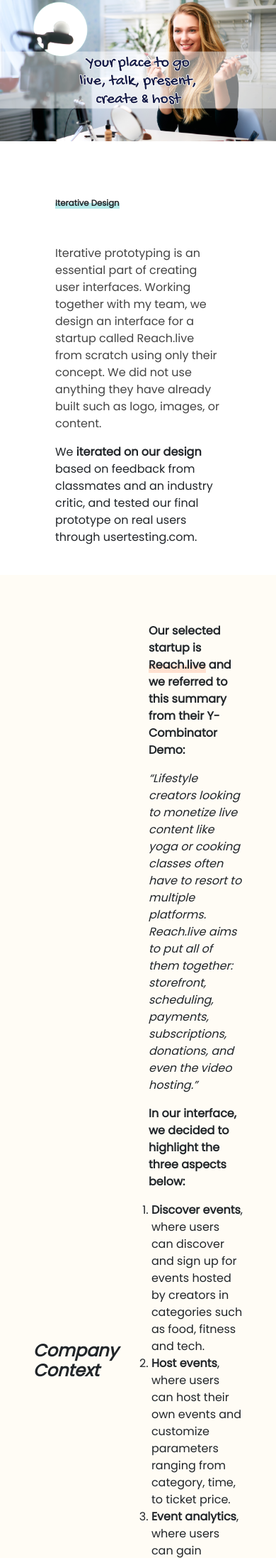
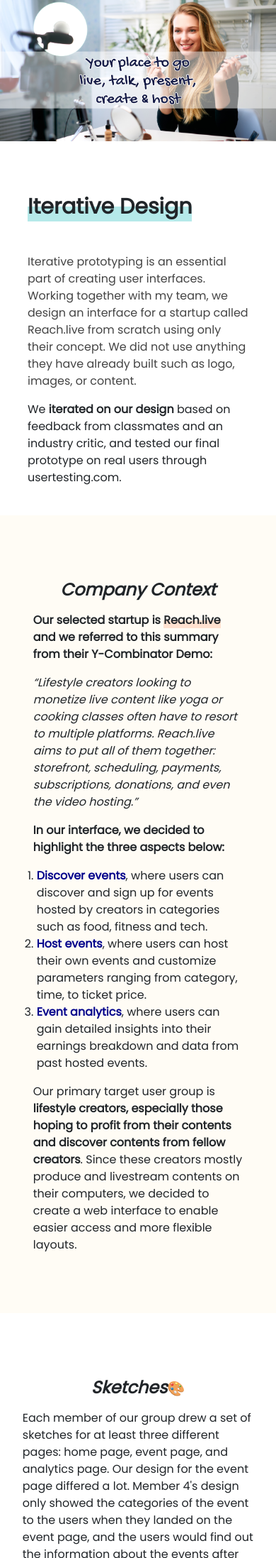
Before and after one commit to yli153/iterative-design, a PHP site: page / in a window 390 px wide. Shown: the part 49-2244 px from the top of the page at 71% size. Run offline with PHP 8.4, Linux system fonts and the light colour scheme; some libraries are stand-ins or nearby versions.

Commit message:
responsiveness done

```diff
--- a/home.html
+++ b/home.html
@@ -58,18 +58,18 @@
 
 	  <div class="container-fluid sub-section fill-2">
         <div class="row justify-content-center section-content">
-          <div class="col col-6">
-			<h4 class="mt-4 mb-3"><b><i>Company Context</i></b></h4>
+          <div class="col col-12 col-lg-6">
+			<h4 class="mt-4 mb-3 text-center"><b><i>Company Context</i></b></h4>
           </div>
-          <div class="col col-6">
+          <div class="col col-12 col-lg-6">
             <p><b>Our selected startup is <span class="half-highlight-1">Reach.live</span> and we referred to this summary from their Y-Combinator Demo:</b></p>
             <p><i>“Lifestyle creators looking to monetize live content like yoga or cooking classes often have to resort to multiple platforms. Reach.live aims to put
 				all of them together: storefront, scheduling, payments, subscriptions, donations, and even the video hosting.”</i></p>
 			<p><b>In our interface, we decided to highlight the three aspects below: </b></p>
-			<ol type="1" style="margin-left: 1vw;">
-				<li><b>Discover events</b>, where users can discover and sign up for events hosted by creators in categories such as food, fitness and tech.</li>
-				<li><b>Host events</b>, where users can host their own events and customize parameters ranging from category, time, to ticket price. </li>
-				<li><b>Event analytics</b>, where users can gain detailed insights into their earnings breakdown and data from past hosted events.
+			<ol type="1" style="margin-left: 1.25vw;">
+				<li><span style="color: darkblue"><b>Discover events</b></span>, where users can discover and sign up for events hosted by creators in categories such as food, fitness and tech.</li>
+				<li><span style="color: darkblue"><b>Host events</b></span>, where users can host their own events and customize parameters ranging from category, time, to ticket price. </li>
+				<li><span style="color: darkblue"><b>Event analytics</b></span>, where users can gain detailed insights into their earnings breakdown and data from past hosted events.
 				</li>
 				</ol>
 			<p>Our primary target user group is <b>lifestyle creators, especially those hoping to profit from their contents and discover contents from fellow creators</b>.
@@ -80,7 +80,7 @@
 
 	<div class="container-fluid sub-section">
 		<div class="row justify-content-center section-content">
-		<h4 class="mt-4 mb-3"><b><i>Sketches</i></b></h4>
+		<h4 class="mt-4 mb-3 text-center"><b><i>Sketches</i></b><span class="emojis">&#127912;</span></h4>
 		</div>
 
 		<div class="row justify-content-center">
@@ -158,7 +158,7 @@
 
 	<div class="container-fluid sub-section">
 		<div class="row justify-content-center section-content">
-			<h4 class="mt-4 mb-3"><b><i>High-Fidelity Prototype: Iteration 1</i></b></h4>
+			<h4 class="mt-4 mb-3 text-center"><b><i>High-Fidelity Prototype: Iteration 1</i></b></h4>
 		</div>
 
 		<div class="row section-content">
@@ -180,7 +180,7 @@
 		</div>
 
 		<div class="row section-content">
-			<ol style="margin-left: 1vw;" type="1">
+			<ol style="margin-left: 3vw;" type="1">
 				<li><b>Home Page Before User Login:</b> introduces what Reach.live is and uses images to illustrate how users can use the platform to attend events, host events, and interact with attendees.</li>
 				<li><b>Explore Events Page Before User Login:</b> enables users to quickly look at events hosted on Reach.live. The events are divided based on different categories. Events that are
 					approaching will be prioritized and appear first. This is an important page to incentivize users to sign up given it’s a startup trying to attract first time users.</li>
@@ -197,7 +197,7 @@
 
 	<div class="container-fluid fill-2 sub-section">
 		<div class="row justify-content-center section-content">
-			<h4 class="mt-4 mb-3"><b><i>High-Fidelity Prototype: Iteration 2</i></b></h4>
+			<h4 class="mt-4 mb-3 text-center"><b><i>High-Fidelity Prototype: Iteration 2</i></b></h4>
 		</div>
 
 		<div class="row section-content">
@@ -215,10 +215,10 @@
 		<div class="row section-content justify-content-center"><img class="hifi" src="images/home_iterations.png" alt="events home page iteration"></div>
 
 		<div class="row section-content">
-			<h5 class="half-highlight-1"><b>2) Filter Events Dropdown Menu</b></h5>
+			<h5><b>2) Filter Events Dropdown Menu</b></h5>
 			<p>Another feedback was that the events page would benefit from filtering options regarding the type and time of events. Therefore, we designed 3 filter options (i.e., by type, date and
 				start time) in the home page to help users quickly identify events that work for them.</p>
-				<ul style="margin-left: 1vw;">
+				<ul style="margin-left: 3vw;">
 					<li><b>Date:</b> One of the most helpful critiques we received is that people prioritize dates in deciding what events to sign up for. Therefore, we added a filter and a dropdown menu
 							for users to select the dates that they are looking to register an event for. The options range from both longer timeframes like “this month” to dates that are approaching
 							like “today” and “tomorrow”. </li>
@@ -230,10 +230,10 @@
 		<div class="row section-content justify-content-center"><img class="hifi" src="images/events_iterations.png" alt="events dropdown filter iteration"></div>
 
 		<div class="row section-content">
-			<h5 class="half-highlight-1"><b>3) Monetization Insights</b></h5>
+			<h5><b>3) Monetization Insights</b></h5>
 			<p>People also felt a need to gain more qualitative insights about events they have hosted, in addition to the charts and pie graphs. Therefore, in the analytics page, we added an “Insight”
 				section with the following 4 quick insights that can help the creator to quickly reflect and make better content decisions. </p>
-				<ul style="margin-left: 1vw;">
+				<ul style="margin-left: 3vw;">
 					<li>Most Profitable Earning Component</li>
 					<li>Most Profitable Content Type</li>
 					<li>Major Follower Age Group </li>
@@ -262,7 +262,7 @@
 
 	<div class="container-fluid sub-section">
 		<div class="row justify-content-center section-content">
-			<h4 class="mt-4 mb-3 half-highlight-4"><b><i>Final Interactive Prototype</i></b></h4>
+			<h4 class="mt-4 mb-3 text-center"><b><i><span class="half-highlight-4">Final Interactive Prototype</span></i></b><span class="emojis">&#11088;</span></h4>
 		</div>
 		<div class="row justify-content-center section-content">
 			<iframe style="border: 1px solid rgba(0, 0, 0, 0.1);" width="100%" height="800"
@@ -272,7 +272,7 @@
 
 	<div class="container-fluid fill-2 sub-section">
 		<div class="row justify-content-center section-content">
-			<h4 class="mt-4 mb-3"><b><i>User Testing: Results and Analysis</i></b></h4>
+			<h4 class="mt-4 mb-3 text-center"><b><i>User Testing: Results and Analysis</i></b></h4>
 		</div>
 
 		<div class="row section-content">
@@ -308,11 +308,11 @@
 		</div>
 
 		<div class="row testing-content mt-2">
-			<div class="col col-6">
+			<div class="col col-12 col-lg-6 mb-3">
 				<img class="user-testing" src="images/user_comment.png" alt="user testing analysis">
 			</div>
 
-			<div class="col col-6">
+			<div class="col col-12 col-lg-6 mb-3">
 				<img class="user-testing" src="images/sub-task_performance.png" alt="sub task performance">
 			</div>
 		</div>
@@ -320,7 +320,7 @@
 
 	<div class="container-fluid sub-section">
 		<div class="row justify-content-center section-content">
-			<h4 class="mt-4 mb-3"><b><i>Conclusion</i></b></h4>
+			<h4 class="mt-4 mb-3 text-center"><b><i>Conclusion</i></b></h4>
 		</div>
 		<div class="row section-content">
 			<p>This project was an invaluable opportunity for us to practice the entire iterative design process, from ideation, wire framing, prototyping, to evaluation.
@@ -329,7 +329,7 @@
 				and feedback, we would like to make the following improvements to our interface in the future:</p>
 		</div>
 		<div class="row section-content">
-			<ol style="margin-left: 1vw;">
+			<ol style="margin-left: 3vw;">
 				<li>Change the “See More” button to “See Events” which will better inform the users about the page they will be directed to</li>
 				<li>Change the “Account” tab to “My Profile” which might better distinguish from “Analytics”</li>
 				<li>Add a pop-up window which shows up whenever the users sign up for a particular event, asking them to confirm their registration</li>
--- a/index.css
+++ b/index.css
@@ -32,8 +32,12 @@
     color: grey !important;
 }
 
-h1 {
+h1{
     display: inline;
+}
+
+h5 {
+    color: darkblue !important;
 }
 
 .navbar {
@@ -166,7 +170,7 @@
 }
 
 .sketch{
-	width: 80%;
+	width: 100%;
 }
 
 .hifi{
@@ -179,3 +183,38 @@
 	width: 100%;
 	height: auto;
 }
+
+.emojis {
+    font-size: 2.5vw;
+}
+
+@media only screen and (max-width: 1000px) {
+    .project-name {
+        font-size: 30px;
+    }
+
+    .sub-section {
+        padding-left: 10vw;
+        padding-right: 10vw;
+        padding-top: 8vh;
+        padding-bottom: 8vh;
+    }
+
+    .intro {
+        padding-left: 10vw;
+        padding-right: 10vw;
+    }
+
+    .emojis {
+        font-size: 20px;
+    }
+
+    .fa {
+        font-size: 20px !important;
+    }
+
+    .hifi {
+        width: 100%;
+        height: auto;
+    }
+}
```
Also changed, not shown: other parts of home.html (+12 -12 lines).
